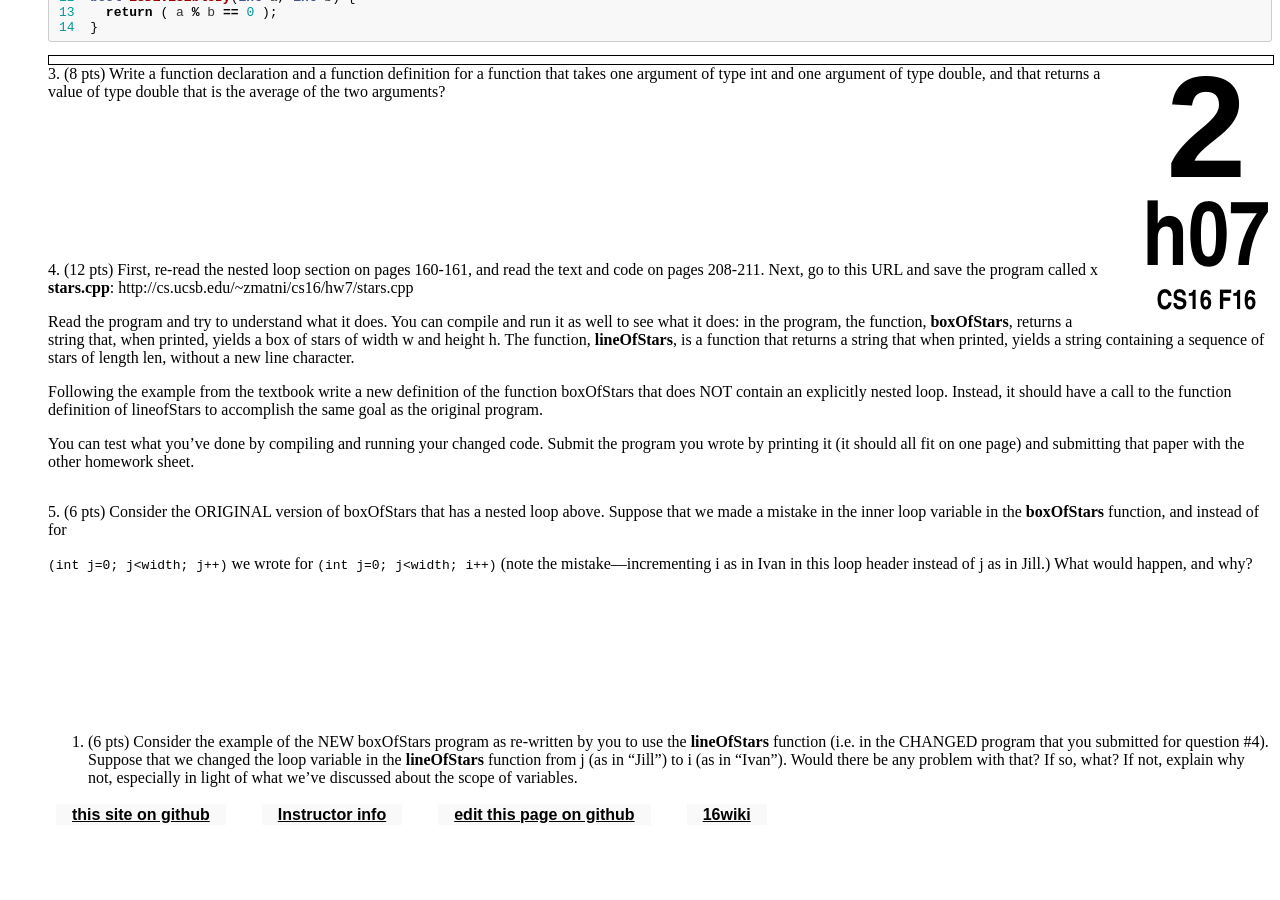
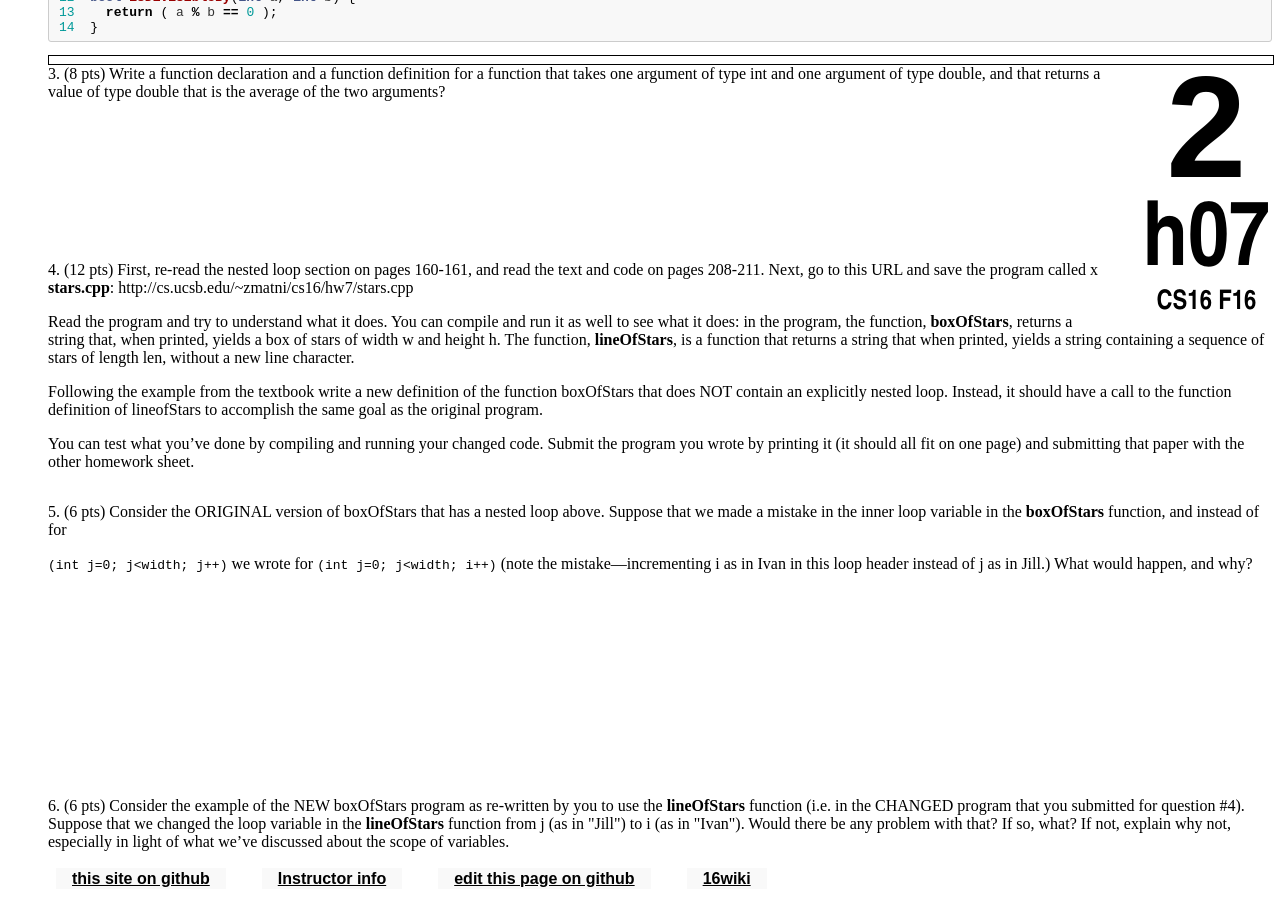
Before and after one commit to ucsb-cs16-s16/https-ucsb-cs16-s17.github.io, a Jekyll site: the page built from _hwk/h07.md, in a window 1280 px wide and 900 px high, scrolled down 1277 px. Built offline with Jekyll 4.4.1, drawn with Linux system fonts in a browser that asks for light colours; before the commit the page ends 2113 px from its top, so only the background shows below that.

Commit message:
Update h07.md

```diff
--- a/_hwk/h07.md
+++ b/_hwk/h07.md
@@ -70,10 +70,10 @@ f = static_cast<double>((a + b)*(c) / (d + e));	// (ex4)
 5.	(6 pts) Consider the ORIGINAL version of boxOfStars that has a nested loop above. Suppose that we made a mistake in the inner loop variable in the <b>boxOfStars</b> function, and instead of for
 <div markdown="1">
 `(int j=0; j<width; j++)` we wrote for `(int j=0; j<width; i++)` (note the mistake—incrementing i as in Ivan in this loop header instead of j as in Jill.) What would happen, and why?
-  <div style="margin-bottom:10em"></div>
+</div>
+  <div style="margin-bottom:14em"></div>
 
 
 6.	(6 pts) Consider the example of the NEW boxOfStars program as re-written by you to use the <b>lineOfStars</b> function (i.e. in the CHANGED program that you submitted for question #4). Suppose that we changed the loop variable in the <b>lineOfStars</b> function from j (as in "Jill") to i (as in "Ivan"). Would there be any problem with that? If so, what? If not, explain why not, especially in light of what we’ve discussed about the scope of variables.
-</div>
 
 </ol>
```
